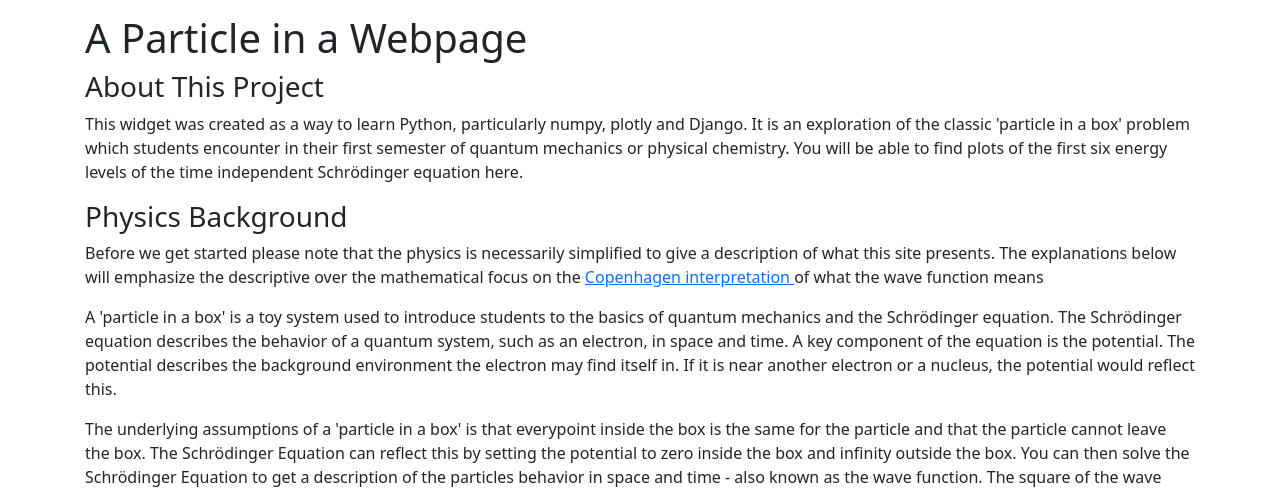
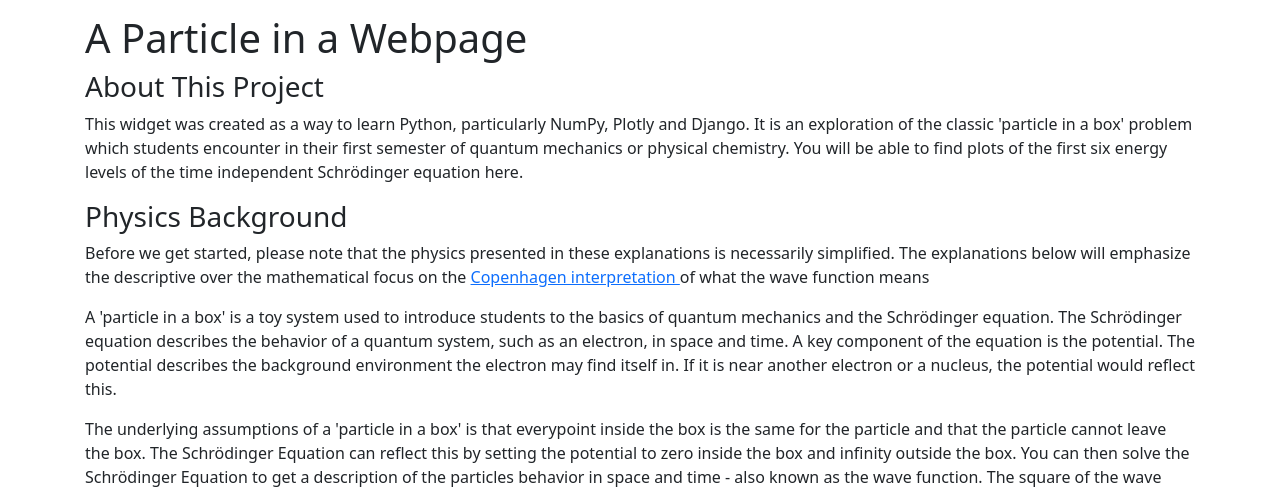
Before and after one commit to cwcraw/WavePage, a Django app: page / in a window 1280 px wide. Shown: the part 66-557 px from the top of the page. Run offline with Django 4.2, Linux system fonts and the light colour scheme.

Commit message:
Proofreading (#10)

```diff
--- a/Demo/templates/index.html
+++ b/Demo/templates/index.html
@@ -7,18 +7,17 @@
     <h1>A Particle in a Webpage</h1>
     <h3>About This Project</h3>
     <p>
-      This widget was created as a way to learn Python, particularly numpy,
-      plotly and Django. It is an exploration of the classic 'particle in a box'
+      This widget was created as a way to learn Python, particularly NumPy,
+      Plotly and Django. It is an exploration of the classic 'particle in a box'
       problem which students encounter in their first semester of quantum
       mechanics or physical chemistry. You will be able to find plots of the
       first six energy levels of the time independent Schrödinger equation here.
     </p>
     <h3>Physics Background</h3>
     <p>
-      Before we get started please note that the physics is necessarily
-      simplified to give a description of what this site presents. The
-      explanations below will emphasize the descriptive over the mathematical
-      focus on the
+      Before we get started, please note that the physics presented in these
+      explanations is necessarily simplified. The explanations below will
+      emphasize the descriptive over the mathematical focus on the
       <a
         href="https://en.wikipedia.org/wiki/Schr%C3%B6dinger_equation#Interpretation"
       >
```
